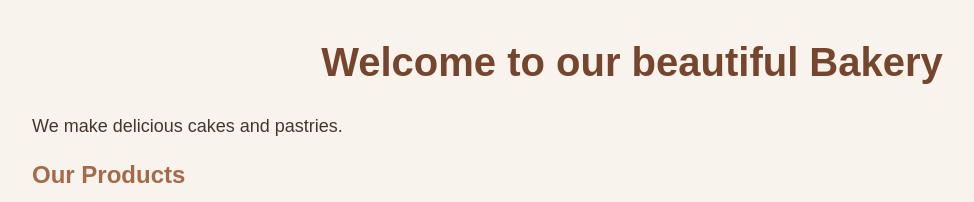
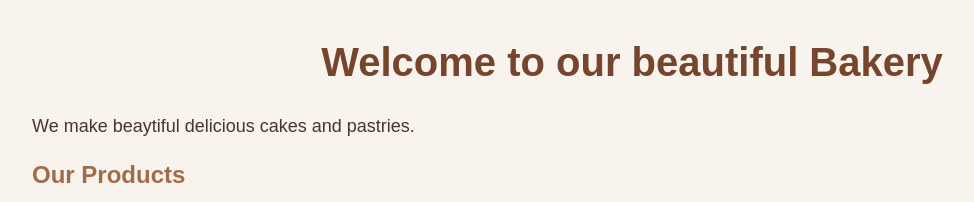
Before and after one commit to asterandom22-tech/my-first-website, a plain HTML site: page index.html in a window 1280 px wide. Shown: the top 202 px of the page, without its empty margins (8-982 px from the left). Drawn offline with Linux system fonts and the light colour scheme.

Commit message:
Update bakery paragraph

```diff
--- a/index.html
+++ b/index.html
@@ -9,7 +9,7 @@
 
     <h1>Welcome to our beautiful Bakery</h1>
 
-    <p>We make delicious cakes and pastries.</p>
+    <p>We make beaytiful delicious cakes and pastries.</p>
 
     <h2>Our Products</h2>
 
```
